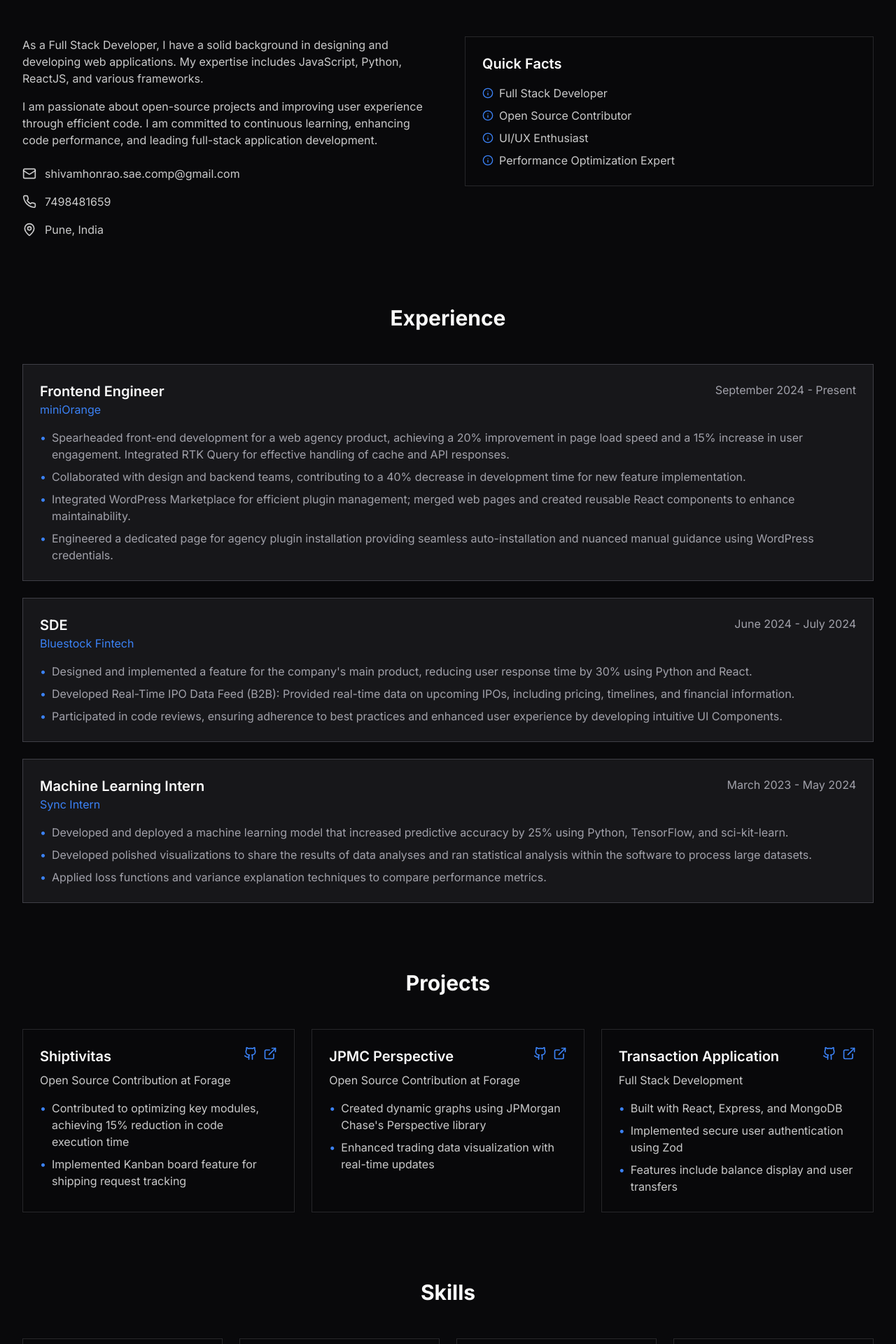
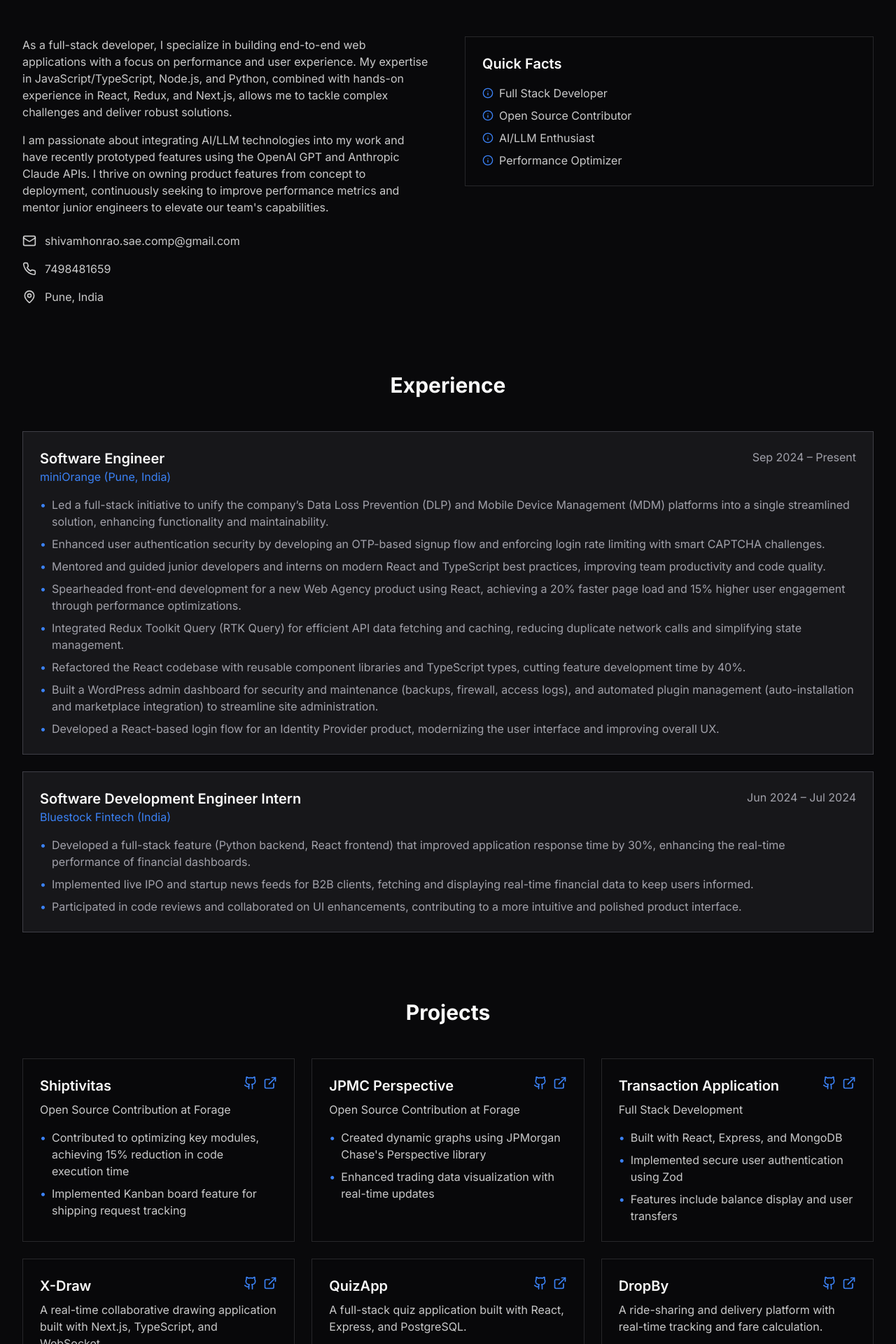
Before and after one commit to ShivamH1/Portfolio, a Next.js app: page / in a window 1280 px wide. Shown: the part 880-2800 px from the top of the page at 70% size. Built offline with nearby package versions, Linux system fonts and the light colour scheme.

Commit message:
feat: update portfolio content
- Update summary in hero section
- Update "About Me" and "Quick Facts"
- Update work experience
- Add new projects from GitHub
- Add new skills
- Address feedback from code review by fixing typos and preserving existing skills.

```diff
--- a/components/about.tsx
+++ b/components/about.tsx
@@ -13,8 +13,8 @@ const contactInfo = [
 const quickFacts = [
   "Full Stack Developer",
   "Open Source Contributor",
-  "UI/UX Enthusiast",
-  "Performance Optimization Expert",
+  "AI/LLM Enthusiast",
+  "Performance Optimizer",
 ]
 
 export function About() {
@@ -36,13 +36,10 @@ export function About() {
             transition={{ duration: 0.5, delay: 0.2 }}
           >
             <p className="text-foreground/80">
-              As a Full Stack Developer, I have a solid background in designing and developing web applications. My
-              expertise includes JavaScript, Python, ReactJS, and various frameworks.
+              As a full-stack developer, I specialize in building end-to-end web applications with a focus on performance and user experience. My expertise in JavaScript/TypeScript, Node.js, and Python, combined with hands-on experience in React, Redux, and Next.js, allows me to tackle complex challenges and deliver robust solutions.
             </p>
             <p className="mt-4 text-foreground/80">
-              I am passionate about open-source projects and improving user experience through efficient code. I am
-              committed to continuous learning, enhancing code performance, and leading full-stack application
-              development.
+              I am passionate about integrating AI/LLM technologies into my work and have recently prototyped features using the OpenAI GPT and Anthropic Claude APIs. I thrive on owning product features from concept to deployment, continuously seeking to improve performance metrics and mentor junior engineers to elevate our team's capabilities.
             </p>
             <div className="mt-6 space-y-4">
               {contactInfo.map((info, index) => (
--- a/components/experience.tsx
+++ b/components/experience.tsx
@@ -2,34 +2,28 @@ import { Card, CardContent } from "@/components/ui/card"
 
 const experiences = [
   {
-    title: "Frontend Engineer",
-    company: "miniOrange",
-    period: "September 2024 - Present",
+    title: "Software Engineer",
+    company: "miniOrange (Pune, India)",
+    period: "Sep 2024 – Present",
     responsibilities: [
-      "Spearheaded front-end development for a web agency product, achieving a 20% improvement in page load speed and a 15% increase in user engagement. Integrated RTK Query for effective handling of cache and API responses.",
-      "Collaborated with design and backend teams, contributing to a 40% decrease in development time for new feature implementation.",
-      "Integrated WordPress Marketplace for efficient plugin management; merged web pages and created reusable React components to enhance maintainability.",
-      "Engineered a dedicated page for agency plugin installation providing seamless auto-installation and nuanced manual guidance using WordPress credentials.",
+      "Led a full-stack initiative to unify the company’s Data Loss Prevention (DLP) and Mobile Device Management (MDM) platforms into a single streamlined solution, enhancing functionality and maintainability.",
+      "Enhanced user authentication security by developing an OTP-based signup flow and enforcing login rate limiting with smart CAPTCHA challenges.",
+      "Mentored and guided junior developers and interns on modern React and TypeScript best practices, improving team productivity and code quality.",
+      "Spearheaded front-end development for a new Web Agency product using React, achieving a 20% faster page load and 15% higher user engagement through performance optimizations.",
+      "Integrated Redux Toolkit Query (RTK Query) for efficient API data fetching and caching, reducing duplicate network calls and simplifying state management.",
+      "Refactored the React codebase with reusable component libraries and TypeScript types, cutting feature development time by 40%.",
+      "Built a WordPress admin dashboard for security and maintenance (backups, firewall, access logs), and automated plugin management (auto-installation and marketplace integration) to streamline site administration.",
+      "Developed a React-based login flow for an Identity Provider product, modernizing the user interface and improving overall UX.",
     ],
   },
   {
-    title: "SDE",
-    company: "Bluestock Fintech",
-    period: "June 2024 - July 2024",
+    title: "Software Development Engineer Intern",
+    company: "Bluestock Fintech (India)",
+    period: "Jun 2024 – Jul 2024",
     responsibilities: [
-      "Designed and implemented a feature for the company's main product, reducing user response time by 30% using Python and React.",
-      "Developed Real-Time IPO Data Feed (B2B): Provided real-time data on upcoming IPOs, including pricing, timelines, and financial information.",
-      "Participated in code reviews, ensuring adherence to best practices and enhanced user experience by developing intuitive UI Components.",
-    ],
-  },
-  {
-    title: "Machine Learning Intern",
-    company: "Sync Intern",
-    period: "March 2023 - May 2024",
-    responsibilities: [
-      "Developed and deployed a machine learning model that increased predictive accuracy by 25% using Python, TensorFlow, and sci-kit-learn.",
-      "Developed polished visualizations to share the results of data analyses and ran statistical analysis within the software to process large datasets.",
-      "Applied loss functions and variance explanation techniques to compare performance metrics.",
+      "Developed a full-stack feature (Python backend, React frontend) that improved application response time by 30%, enhancing the real-time performance of financial dashboards.",
+      "Implemented live IPO and startup news feeds for B2B clients, fetching and displaying real-time financial data to keep users informed.",
+      "Participated in code reviews and collaborated on UI enhancements, contributing to a more intuitive and polished product interface.",
     ],
   },
 ]
--- a/components/hero.tsx
+++ b/components/hero.tsx
@@ -14,8 +14,7 @@ export function Hero() {
             </h1>
             <h2 className="text-3xl font-bold text-blue-500 mt-4">Full Stack Developer</h2>
             <p className="mt-6 text-lg leading-8 text-zinc-400">
-              A passionate developer with expertise in JavaScript, Python, ReactJS, and various frameworks. Committed to
-              creating efficient, user-focused web applications and contributing to open-source projects.
+              Energetic full-stack developer proficient in JavaScript/TypeScript, Node.Js, and Python, specializing in building end-to-end web applications. Experienced with React, Redux, Node.js (Express), and Next.js, and skilled at optimizing performance and unifying complex systems. Passionate about integrating AI/LLM technologies – recently prototyped features using OpenAI GPT and Anthropic Claude APIs with streaming outputs. Strong track record of owning product features from concept through deployment, improving key performance metrics, and mentoring junior engineers to elevate team capabilities.
             </p>
             <div className="mt-10 flex gap-4">
               <Link
--- a/components/projects.tsx
+++ b/components/projects.tsx
@@ -32,6 +32,46 @@ const projects = [
       "Features include balance display and user transfers",
     ],
     github: "#",
+  },
+  {
+    title: "X-Draw",
+    description: "A real-time collaborative drawing application built with Next.js, TypeScript, and WebSocket.",
+    details: [
+      "Real-time collaboration with multiple drawing tools",
+      "Secure user authentication with JWT tokens",
+      "Persistent storage for all drawings",
+    ],
+    github: "https://github.com/ShivamH1/x-draw",
+  },
+  {
+    title: "QuizApp",
+    description: "A full-stack quiz application built with React, Express, and PostgreSQL.",
+    details: [
+      "Multiple quiz categories with real-time timer",
+      "Admin panel for full CRUD operations on quizzes and questions",
+      "Efficient state management with Zustand",
+    ],
+    github: "https://github.com/ShivamH1/QuizApp",
+  },
+  {
+    title: "DropBy",
+    description: "A ride-sharing and delivery platform with real-time tracking and fare calculation.",
+    details: [
+      "User and driver registration with vehicle management",
+      "Real-time communication with Socket.io",
+      "Smart fare calculation based on distance and time",
+    ],
+    github: "https://github.com/ShivamH1/dropBy",
+  },
+  {
+    title: "Wallet-Gen",
+    description: "A cryptocurrency wallet generator and management tool.",
+    details: [
+      "Generate new wallets or import from recovery phrases",
+      "Toggle visibility for sensitive information",
+      "Copy private/public keys and recovery phrases to clipboard",
+    ],
+    github: "https://github.com/ShivamH1/Wallet-Gen",
   },
 ]
 
--- a/components/skills.tsx
+++ b/components/skills.tsx
@@ -12,17 +12,17 @@ const skillCategories = [
   {
     title: "Libraries/Frameworks",
     icon: <Library className="w-5 h-5 text-primary" />,
-    skills: ["ReactJS", "NodeJS", "ExpressJS", "NextJS", "Tailwind CSS", "Bootstrap", "GSAP", "Locomotive"],
+    skills: ["ReactJS", "NodeJS", "ExpressJS", "NextJS", "Tailwind CSS", "Bootstrap", "GSAP", "Locomotive", "Redux", "Zustand", "WebSockets", "Prisma ORM", "REST API", "GraphQL", "OAuth", "JWT"],
   },
   {
     title: "Tools/Platforms",
     icon: <Grid3X3 className="w-5 h-5 text-primary" />,
-    skills: ["Git", "VS Code", "Bash", "Terminal", "Eclipse", "GitHub"],
+    skills: ["Git", "VS Code", "Bash", "Terminal", "Eclipse", "GitHub", "Docker", "Vitest", "Postman", "OpenAI API", "Anthropic Claude"],
   },
   {
     title: "Databases",
     icon: <Database className="w-5 h-5 text-primary" />,
-    skills: ["MongoDB", "MySQL", "Postgres"],
+    skills: ["MongoDB", "MySQL", "Postgres", "Redis"],
   },
 ]
 
```
